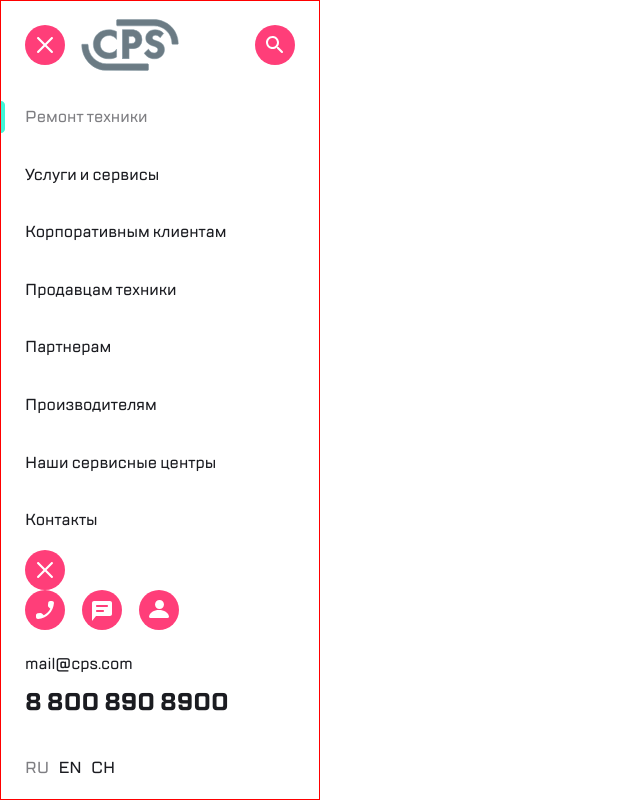
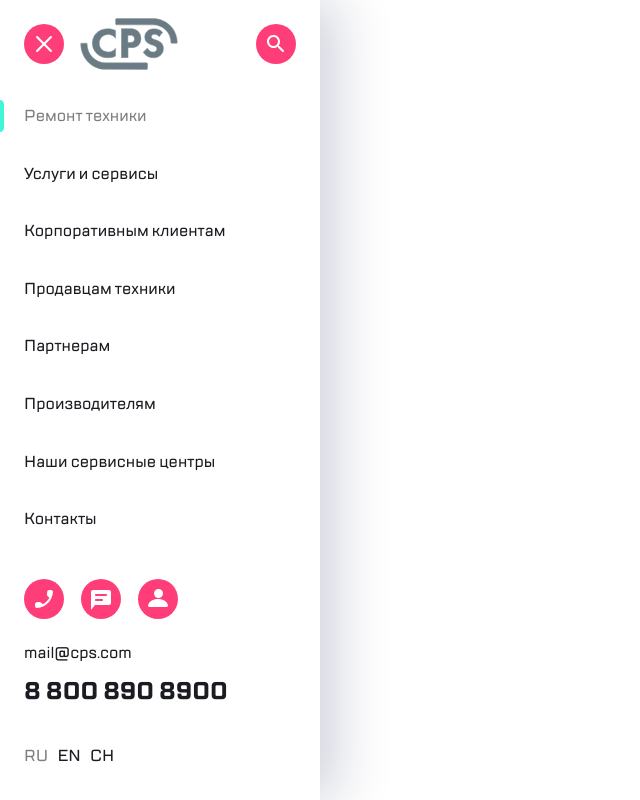
Before and after one commit to goldbearman/unit1.3.2, a website: page sidebar.html in a window 1280 px wide. Shown: the whole page, without its empty margins (0-640 px from the left). Drawn offline with nearby package versions, Linux system fonts and the light colour scheme; files that its build step writes are made by us from their sources.

Commit message:
доделки

```diff
--- a/sidebar.html
+++ b/sidebar.html
@@ -43,11 +43,6 @@
         </nav>
     </main>
 
-    <div class="form-grope">
-        <input type="checkbox" id="rules" name="rules">
-        <label for="rules"></label>
-    </div>
-
     <footer class="footer">
         <div class="contact-icons footer__contact-icons">
             <a href="#" class="icon contact-icons__item">
--- a/sidebarstyle.scss
+++ b/sidebarstyle.scss
@@ -21,23 +21,27 @@ body {
   width: 40px;
   height: 40px;
   fill: $text-hover;
-  transition-duration: 0.7s;
+  transition-property: fill, transform;
+  transition-duration: 0.3s , 0.7s;
 
   &:hover {
     transform: scale(1.3);
+    fill: $highlighter;
   }
 }
 
 //---------------------sidebar----------------------------
 
 .sidebar {
-  border: 1px solid red;
+  //border: 1px solid red;
   max-width: 320px;
   height: 100vh;
   padding: 0 24px;
   display: flex;
   flex-direction: column;
+  box-shadow: 16px 0 52px 0 rgba(14, 24, 80, 0.2);
   z-index: 1000;
+
 
   //---------------------header----------------------------
 
@@ -83,7 +87,8 @@ body {
         display: block;
         padding: 16px 0;
         color: $text-all;
-        transition: 0.7s;
+        transition-property: color, transform;
+        transition-duration: 0.3s , 0.7s;
 
         &:hover {
           color: $text-hover;
@@ -104,25 +109,6 @@ body {
       }
     }
   }
-
-  .form-grope {
-
-    label {
-      display: block;
-      width: 40px;
-      height: 40px;
-      background: url("img/burger--active.svg");
-    }
-
-    input {
-      display: none;
-
-      &[name="rules"]:checked ~ div.sidebar {
-        transform: translateY(-100px);
-      }
-    }
-  }
-
 
   //---------------------footer----------------------------
 
@@ -149,6 +135,7 @@ body {
       font-weight: 500;
       text-decoration: none;
       color: $text-all;
+      transition-duration: 0.7s;
 
       &:hover {
         color: $text-hover;
@@ -162,6 +149,7 @@ body {
       font-weight: 700;
       text-decoration: none;
       color: $text-all;
+      transition-duration: 0.7s;
 
       &:hover {
         color: $text-hover;
```
Also changed, not shown: 1 other file.
